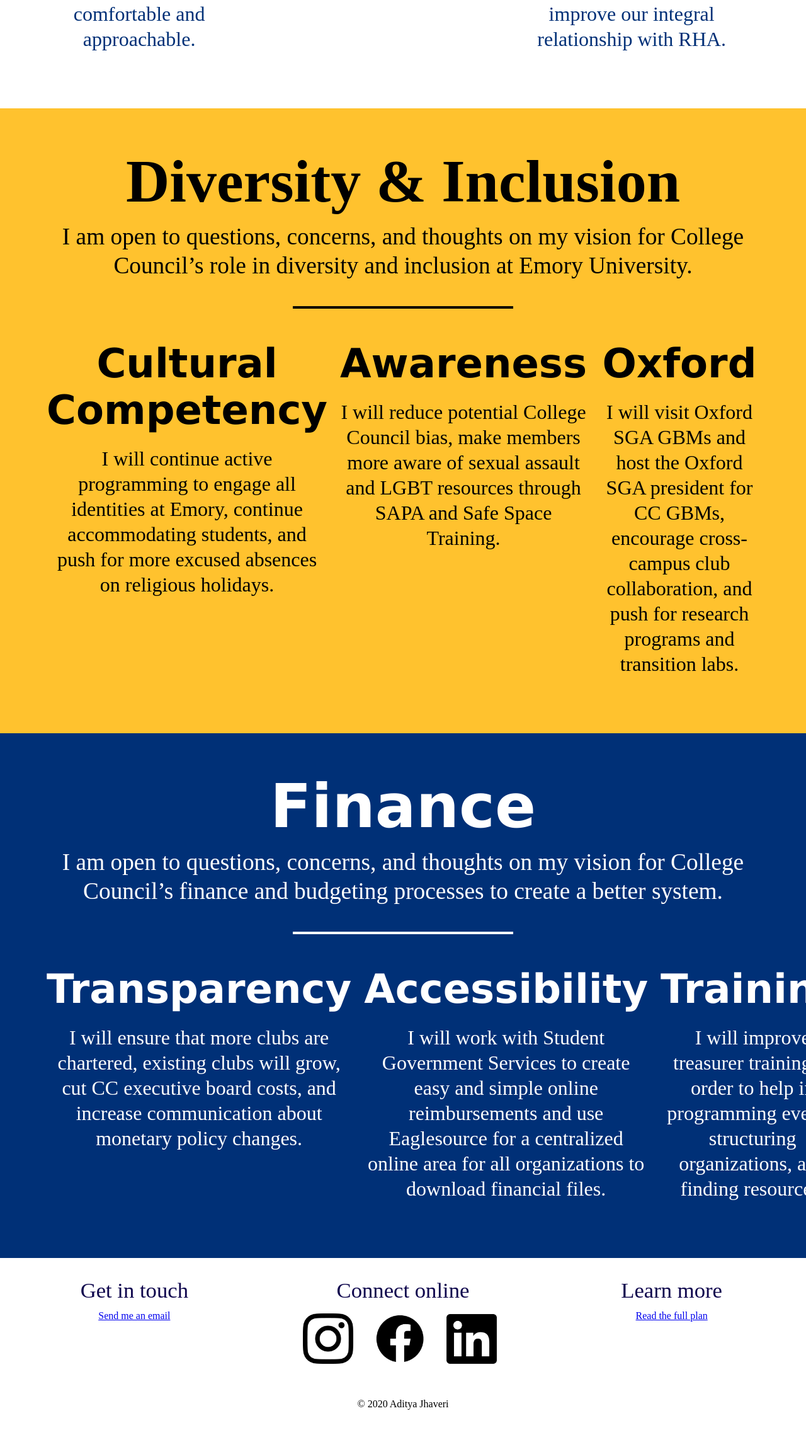
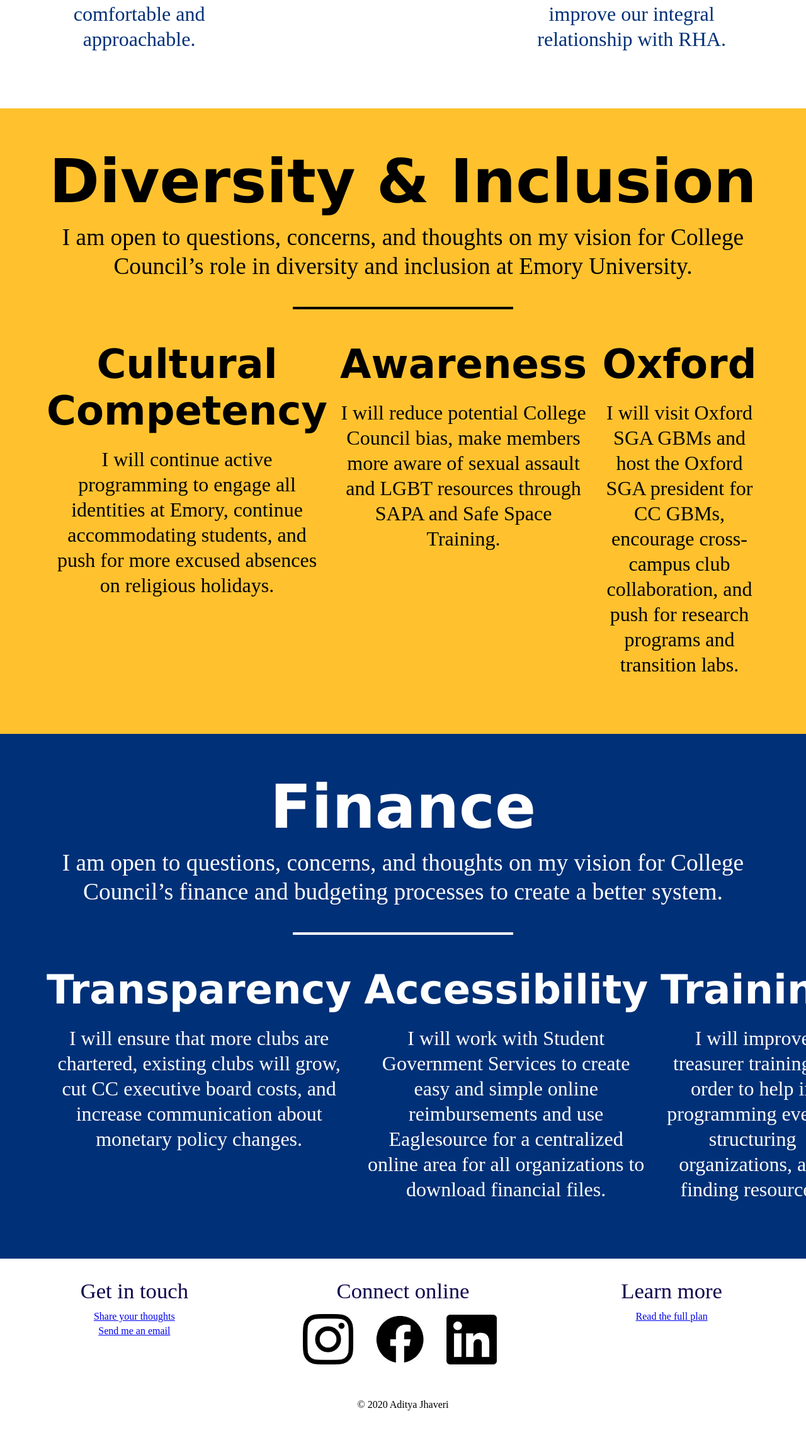
Before and after one commit to LoganLuczek/aditya2020, a plain HTML site: page index.html in a window 1280 px wide. Shown: the part 2543-4821 px from the top of the page at 63% size. Drawn offline with nearby package versions, Linux system fonts and the light colour scheme; a web font is replaced by a local one.

Commit message:
Add files via upload

```diff
--- a/index.html
+++ b/index.html
@@ -52,7 +52,7 @@
         </div>
         <div id="compassion" class="section">
             <div class="content-container">
-                <h2>Diversity & Inclusion</h2>
+                <h2 style="font-family: verdana">Diversity & Inclusion</h2>
                 <p class="section_text">I am open to questions, concerns, and thoughts on my vision for College Council’s role in diversity and inclusion at Emory University. </p>
 
                 <hr class="divider">
@@ -102,8 +102,12 @@
                 <div id="contact">
                     <p>Get in touch</p>
                     <ul>
-                        <li><a href="mailto:aditya.jhaveri@emory.edu?Subject=&#91;Campaign&#93;%20Questions&#47;Comments&#47;Concerns">Send me an email</a></li>
+                        <li><a href="https://docs.google.com/forms/d/e/1FAIpQLScOqpYDpRq4z9BEEWs3i-qcktKwKT_FzwSD3PqdTZyuaSCG5g/viewform">Share your thoughts</a></li>
                     </ul>
+                    <ul>
+                         <li><a href="mailto:aditya.jhaveri@emory.edu?Subject=&#91;Campaign&#93;%20Questions&#47;Comments&#47;Concerns">Send me an email</a></li>
+                    </ul>
+
                 </div>
                 <div id="social_links">
                     <p>Connect online</p>
```
